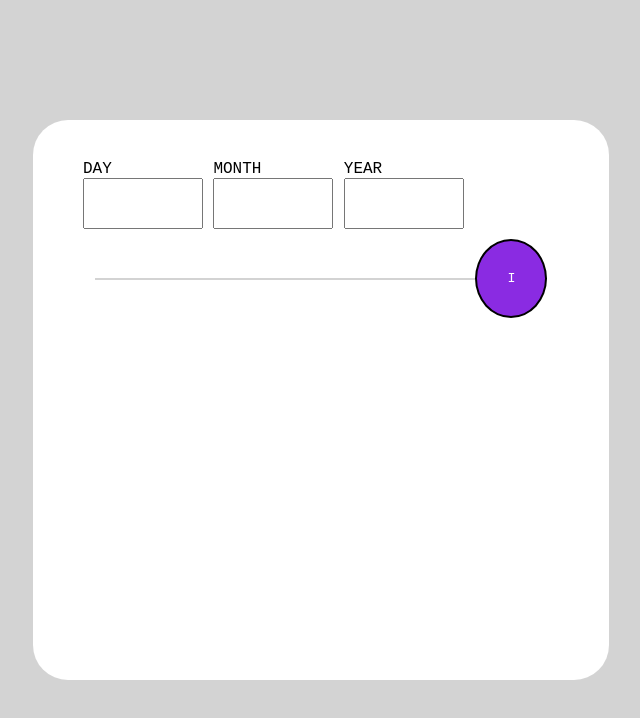
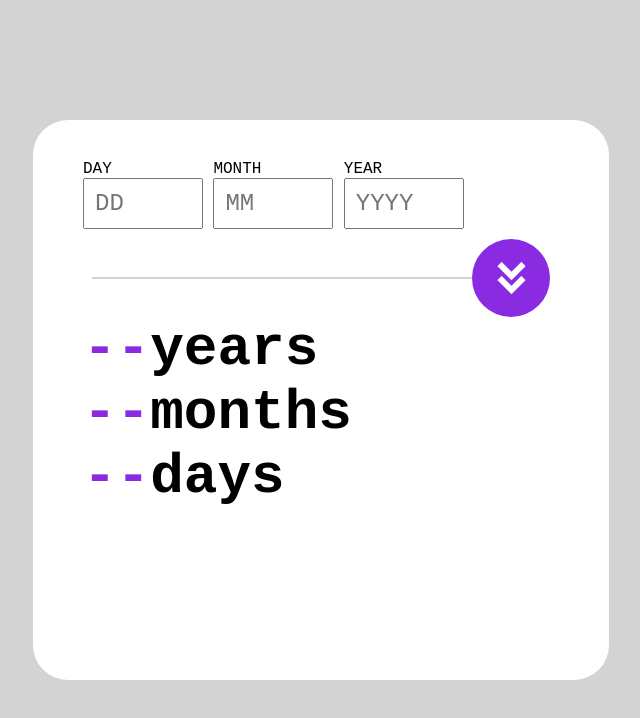
Before and after one commit to MauricioGamarra07/Calculadora-Edad, a React (Vite) app: page / in a window 1280 px wide. Shown: the top 718 px of the page, without its empty margins (319-959 px from the left). Built offline with nearby package versions, Linux system fonts and the light colour scheme.

Commit message:
second commit

```diff
--- a/index.html
+++ b/index.html
@@ -3,6 +3,7 @@
   <head>
     <meta charset="UTF-8" />
     <link rel="icon" type="image/svg+xml" href="/vite.svg" />
+    <link href='https://unpkg.com/boxicons@2.1.4/css/boxicons.min.css' rel='stylesheet'>
     <meta name="viewport" content="width=device-width, initial-scale=1.0" />
     <title>Vite + React</title>
   </head>
--- a/src/App.css
+++ b/src/App.css
@@ -46,8 +46,23 @@ input{
 }
 #btnFlecha{
   padding: 30px;
-  background-color: blueviolet;
+  background-color: black;
   color: white;
   border-radius: 50%;
   border: 2px solid black;
 }
+.flecha{
+  background-color: blueviolet;
+  color: white;
+  padding: 15px;
+  border-radius: 50%;
+}
+.year, .month, .day{
+  display: flex;
+}
+h1{
+  font-size: 56px;
+}
+#num{
+  color: blueviolet;
+}
--- a/src/App.jsx
+++ b/src/App.jsx
@@ -10,30 +10,33 @@ function App() {
         <div className="cajastexto">
           <div className="caja-day">
             <label for="day">DAY</label>
-            <input type="number" id='day' />
+            <input type="text" id='day' placeholder='DD' />
           </div>
           <div className="caja-month">
             <label for="month">MONTH</label>
-            <input type="number" id='month' />
+            <input type="text" id='month' placeholder='MM' />
           </div>
           <div className="caja-year">
             <label for="year">YEAR</label>
-            <input type="number" id='year' />
+            <input type="text" id='year' placeholder='YYYY' />
           </div>
         </div>
         <div className="cont-medio">
           <div className="linea"></div>
-          <button id='btnFlecha'>I</button>
+          <i className='bx bxs-chevrons-down bx-lg flecha'></i>
         </div>
         <div className="resultado">
           <div className="year">
-
+            <h1 id='num'>--</h1>
+            <h1>years</h1>
           </div>
           <div className="month">
-
+            <h1 id='num'>--</h1>
+            <h1>months</h1>
           </div>
           <div className="day">
-
+            <h1 id='num'>--</h1>
+            <h1>days</h1>
           </div>
         </div>
       </div>
```
Also changed, not shown: src/assets/images/favicon-32x32.png (added), src/assets/images/icon-arrow.svg (added).
